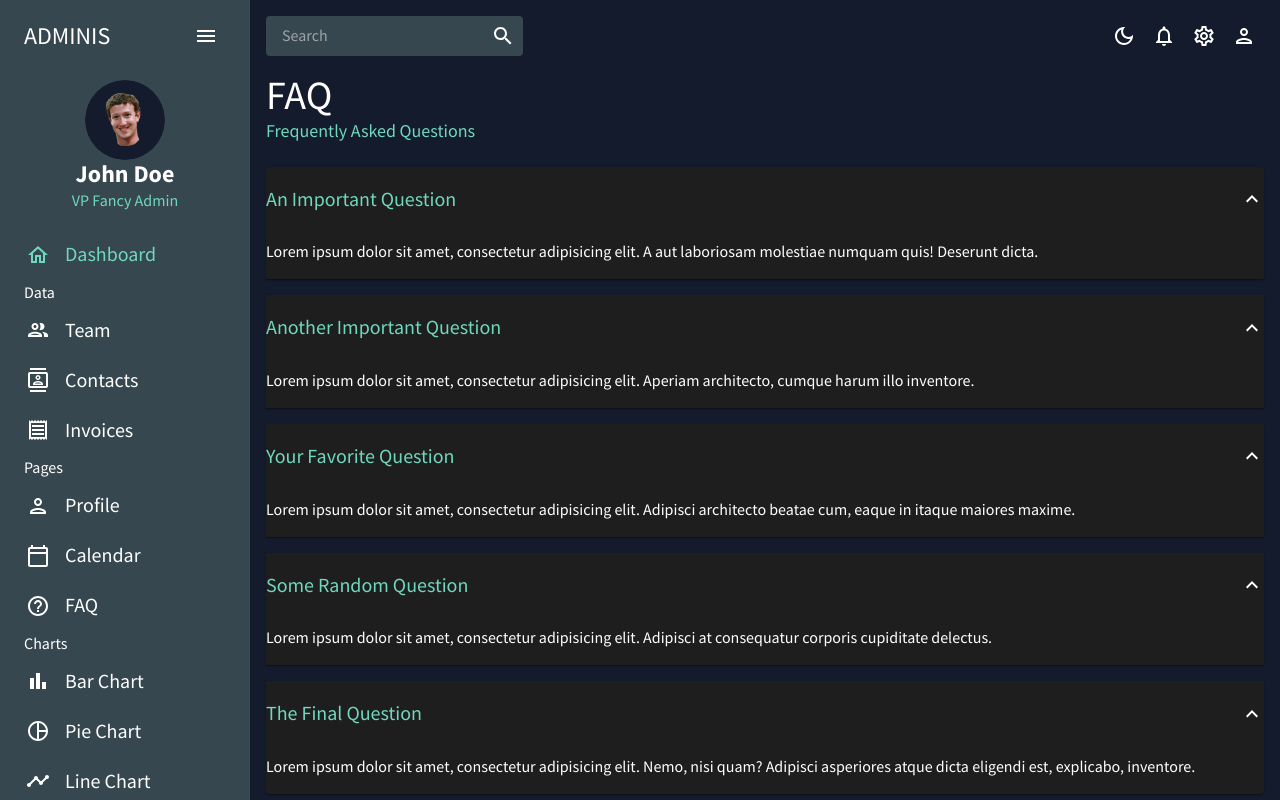
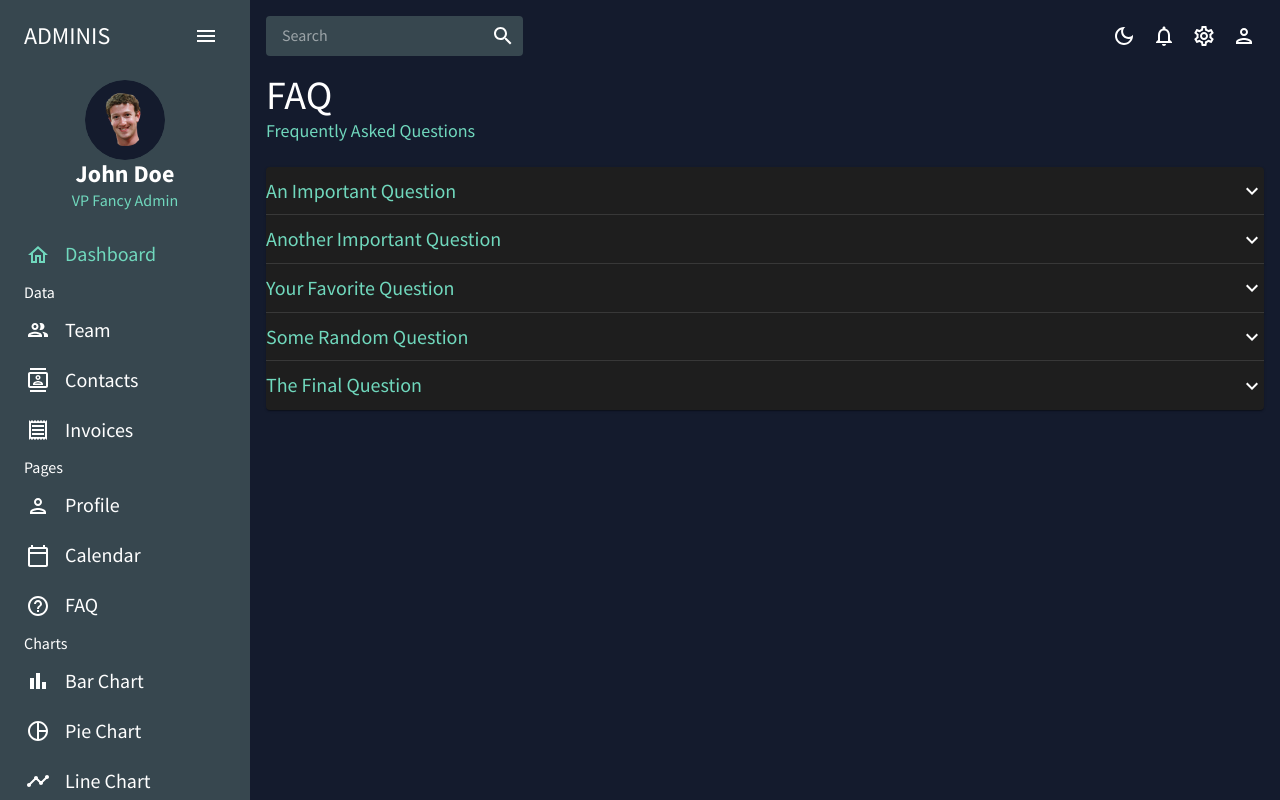
Before and after one commit to jestrickler/vite-admin, a React (Vite) app: page /faq in a window 1280 px wide. Built offline with nearby package versions, Linux system fonts and the light colour scheme.

Commit message:
Make Faq a controlled accordion

```diff
--- a/src/pages/Faq.jsx
+++ b/src/pages/Faq.jsx
@@ -1,4 +1,4 @@
-import { Suspense } from 'react'
+import { Suspense, useState } from 'react'
 import { Helmet } from 'react-helmet'
 import { Header } from './Header.jsx'
 import {
@@ -48,6 +48,11 @@ export const loader = async () => defer({ data: getData() })
 
 export const Component = () => {
   let deferred = useLoaderData()
+  const [expanded, setExpanded] = useState(false)
+
+  const handleChange = (id) => (event, isExpanded) => {
+    setExpanded(isExpanded ? id : false)
+  }
 
   return (
     <>
@@ -61,8 +66,8 @@ export const Component = () => {
             <>
               {[...Array(5).keys()].map((item) => (
                 <Box key={item}>
-                  <Skeleton variant='h4' width={250} sx={{ mt: 6 }} />
-                  <Skeleton width={800} sx={{ mt: 4 }} />
+                  <Skeleton variant='h4' width={250} sx={{ mt: 4 }} />
+                  {/*<Skeleton width={800} sx={{ mt: 4 }} />*/}
                 </Box>
               ))}
             </>
@@ -71,7 +76,11 @@ export const Component = () => {
           <Await resolve={deferred.data}>
             {(data) =>
               data.map((item) => (
-                <Accordion key={item.id} defaultExpanded>
+                <Accordion
+                  key={item.id}
+                  expanded={expanded === item.id}
+                  onChange={handleChange(item.id)}
+                >
                   <AccordionSummary expandIcon={<ExpandMore />} sx={{ px: 0 }}>
                     <Typography
                       variant='h4'
```
